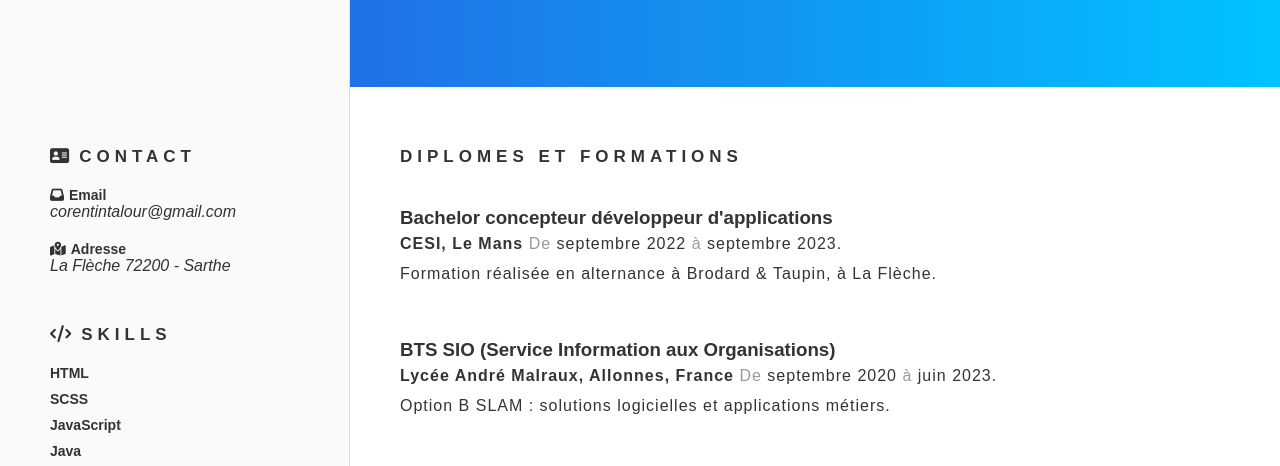
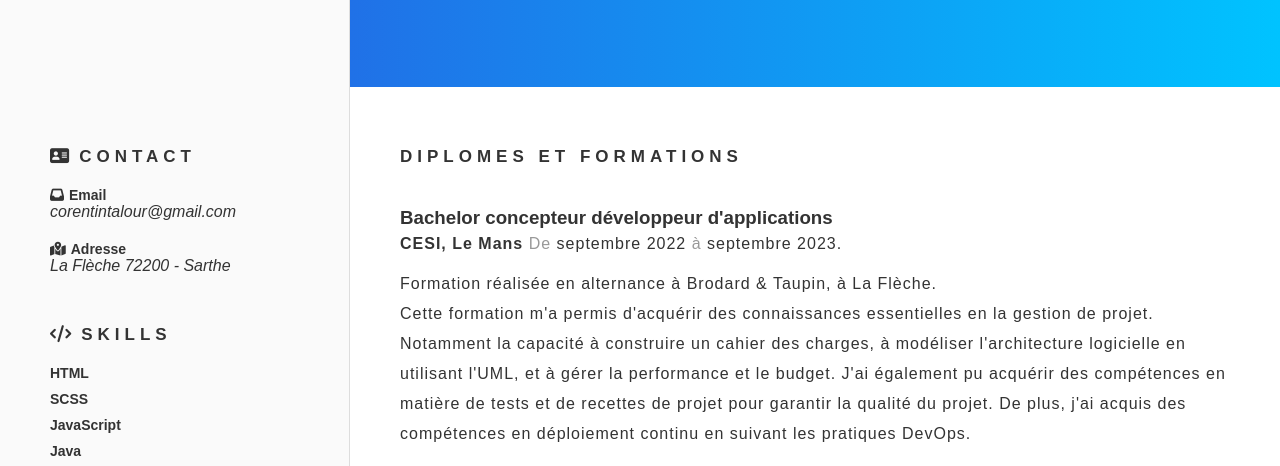
Before and after one commit to CorentinTalour/CV, a website: page index.html in a window 1280 px wide. Shown: the part 301-767 px from the top of the page. Drawn offline with Linux system fonts and the light colour scheme; a web font is replaced by a local one.

Commit message:
Add contents

```diff
--- a/index.html
+++ b/index.html
@@ -77,8 +77,13 @@
           <span class="text-bold">CESI, Le Mans</span> <span class="text-hint">De</span> septembre 2022 <span
                 class="text-hint">à</span> septembre 2023.
         </p>
-        <p class="mb-5">
-          Formation réalisée en alternance à Brodard & Taupin, à La Flèche.
+        <p class="mt-1 mb-5">
+          Formation réalisée en alternance à Brodard & Taupin, à La Flèche. <br>
+          Cette formation m'a permis d'acquérir des connaissances  essentielles en la gestion de projet.
+          Notamment la capacité à construire un cahier des charges, à modéliser l'architecture logicielle
+          en utilisant l'UML, et à gérer la performance et le budget. J'ai également pu acquérir
+          des compétences en matière de tests et de recettes de projet pour garantir la qualité du projet.
+          De plus, j'ai acquis des compétences en déploiement continu en suivant les pratiques DevOps.
         </p>
       </div>
     </div>
@@ -90,7 +95,7 @@
           <span class="text-hint">De</span> septembre 2020
           <span class="text-hint">à</span> juin 2023.
         </p>
-        <p class="mb-5">
+        <p class="mt-1 mb-5">
           Option B SLAM : solutions logicielles et applications métiers.
         </p>
       </div>
@@ -103,7 +108,7 @@
           <span class="text-hint">De</span> septembre 2021
           <span class="text-hint">à</span> janvier 2022.
         </p>
-        <p class="mb-5">
+        <p class="mt-1 mb-5">
           J'ai suivi cette "formation" en parallèle de mon BTS qui me permet de réaliser mon projet. Création
           d'un jeux vidéo en 2D et la création d'une
           entreprise.
@@ -118,7 +123,7 @@
           <span class="text-hint">De</span> septembre 2018
           <span class="text-hint">à</span> juin 2020.
         </p>
-        <p class="mb-5"></p>
+        <p class="mt-1 mb-5"></p>
       </div>
     </div>
     <div class="formationNameDate">
@@ -129,7 +134,7 @@
           <span class="text-hint">De</span> septembre 2016
           <span class="text-hint">à</span> juin 2018.
         </p>
-        <p class="mb-5"></p>
+        <p class="mt-1 mb-5"></p>
       </div>
     </div>
     <h2 class="title-small">EXPERIENCES PROFESSIONNELS</h2>
@@ -144,7 +149,7 @@
           <span class="text-hint">De</span> septembre 2022
           <span class="text-hint">à</span> septembre 2023.
         </p>
-        <p class="mb-5">
+        <p class="mt-1 mb-5">
           Durant cette année en alternance j'ai réalisé deux projets. Lors du premier projet J'ai eu
           l'occasion de concevoir et mettre en œuvre une API capable de comparer deux versions distinctes
           d'une commande. Cette API permettait ensuite d'automatiser l'envoi d'e-mails aux services des
--- a/scss/_utils.scss
+++ b/scss/_utils.scss
@@ -5,3 +5,7 @@
 .mb-2 {
   margin-bottom: 2rem !important;
 }
+
+.mt-1 {
+  margin-top: 1rem !important;
+}
```
Also changed, not shown: css/style.css, 1 other file.
